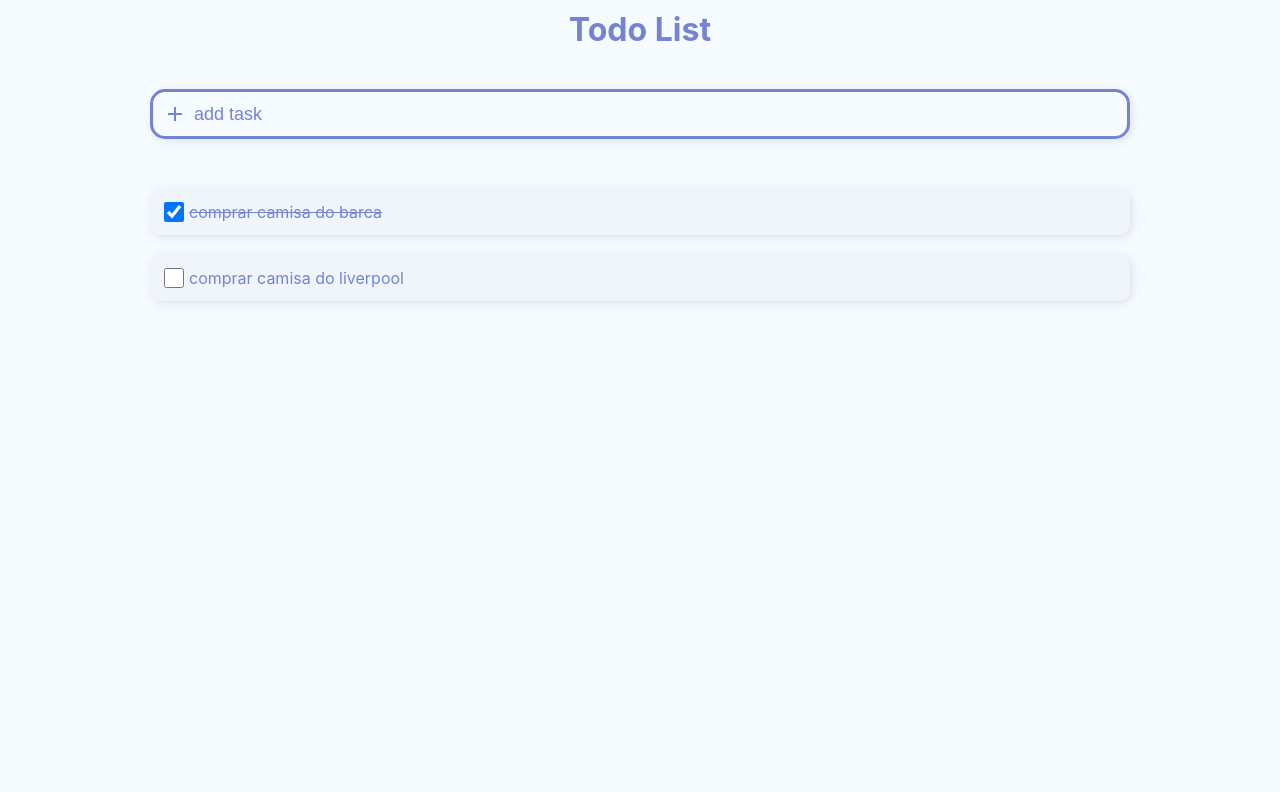
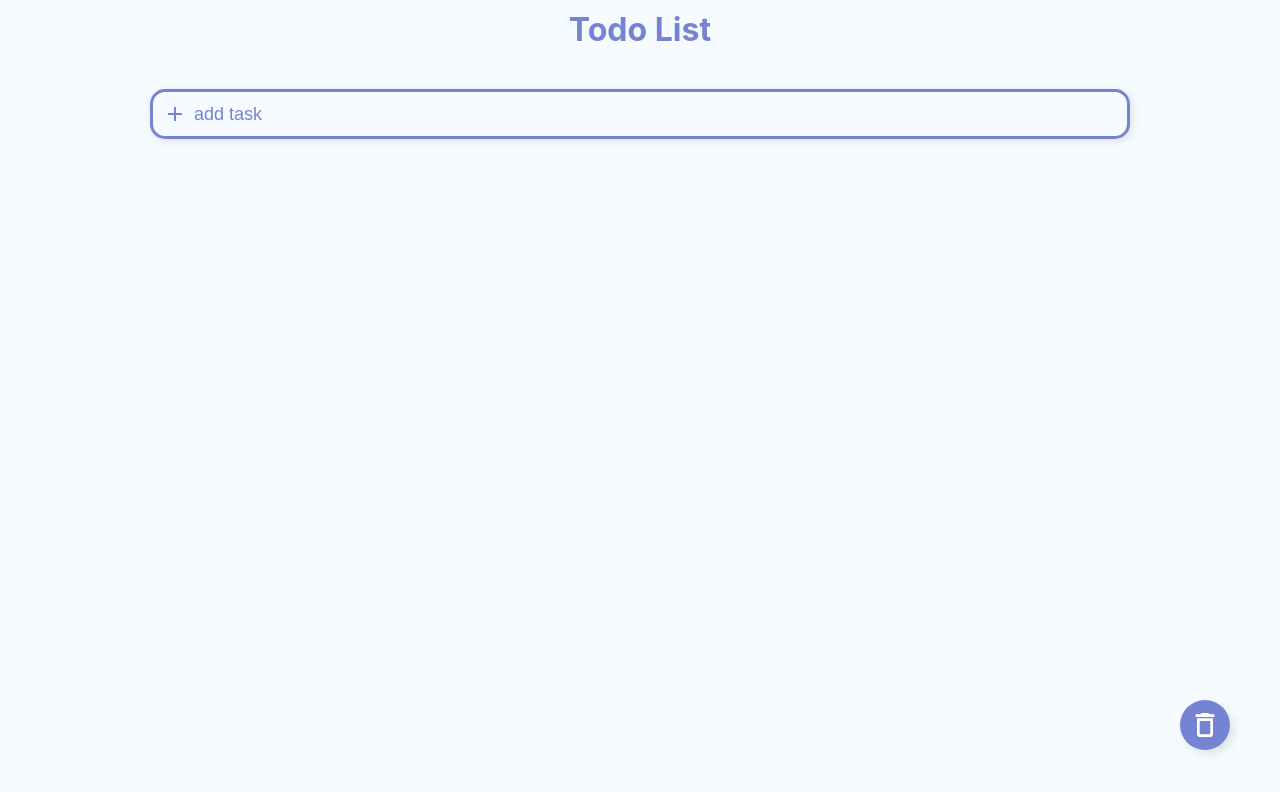
Before and after one commit to iamlipe/project-basic-todo, a React (Create React App) app: page / in a window 1280 px wide. Shown: the top 792 px of the page. Built offline with nearby package versions, Linux system fonts and the light colour scheme.

Commit message:
adiciona funçao de remover

```diff
--- a/src/App.styles.ts
+++ b/src/App.styles.ts
@@ -20,3 +20,25 @@ export const Header = styled.h1`
   padding-bottom: 20px;
   margin-bottom: 20px;
 `;
+
+export const ExcludeBox = styled.button`
+  width: 50px;
+  height: 50px;
+  background-color: #7583D3;
+  border-radius: 50%;
+  box-shadow: 4px 4px 10px rgba(0, 0, 0, 0.1);
+  border: none;
+  position: fixed;
+  bottom: 50px;
+  right: 50px;
+  display: flex;
+  flex-direction: column;
+  align-items: center;
+  justify-content: center;
+  cursor: pointer;
+
+  p {
+    margin: 0;
+    font-size: 10px;
+  }
+`;
--- a/src/App.tsx
+++ b/src/App.tsx
@@ -3,20 +3,33 @@ import { Item } from './types/item'
 import * as Component from './App.styles'
 import ListItem from './components/ListItem';
 import AddItem from './components/AddItem';
+import trashIcon from './images/trash.svg';
+import { idText } from 'typescript';
 
 export default function App() {
-  const [list, setList] = useState<Item[]>([
-    {id: 1, title: 'comprar camisa do barca', completed: true},
-    {id: 2, title: 'comprar camisa do liverpool', completed: false}
-  ])
+  const [list, setList] = useState<Item[]>([])
 
   const handleTask = (task: string) => {
+    const idTask = list.length !== 0
+      ? Math.max(...list.map((item) => item.id)) + 1 : 1;
     const newList = [
       ...list,
-      { id: 3, title: task, completed: false }
+      { id: idTask, title: task, completed: false }
     ]
     setList(newList);
   }
+
+  const handleChecked = (checked: boolean, title: string, id: number) => {
+    const newList = list.filter((item) => item.id !== id )
+    newList.push({id: id, title: title, completed: checked })
+    newList.sort((a, b) => a.id - b.id)
+    setList(newList);
+  }
+
+  const excludeTask = () => {
+    const newList = list.filter((item) => item.completed === false)
+    setList(newList)
+  };
 
   return(
     <Component.Container>
@@ -24,7 +37,11 @@ export default function App() {
         <Component.Header>Todo List</Component.Header>
 
         <AddItem onEnter={handleTask}/>
-        {list.map((item) =>  <ListItem key={item.id} item={item} /> )}
+        {list.map((item) =>  <ListItem key={item.id} item={item} done={handleChecked} /> )}
+
+        <Component.ExcludeBox onClick={excludeTask}>
+          <img src={trashIcon} alt="trash" />
+        </Component.ExcludeBox>
 
       </Component.Content>
     </Component.Container>
--- a/src/components/AddItem/index.tsx
+++ b/src/components/AddItem/index.tsx
@@ -18,7 +18,7 @@ export default function AddItem({ onEnter }: Props) {
 
   return (
     <Content.Container>
-      <img src={moreIcon} alt="more" ></img>
+      <img src={moreIcon} alt="more" />
       <input
         type="text"
         placeholder="add task"
--- a/src/components/ListItem/index.tsx
+++ b/src/components/ListItem/index.tsx
@@ -1,20 +1,29 @@
-import React, { useState } from 'react';
+import React, { useEffect, useState } from 'react';
 import * as Component from './styles'
 import { Item } from '../../types/item'
 
 type Props = {
-	item: Item
+	item: Item;
+	done: (checked: boolean, title: string, id: number) => void
 }
 
-export default function ListItem({item}: Props) {
+export default function ListItem({item, done}: Props) {
 	const [isChecked, setIsChecked] = useState(item.completed)
+
+	const setCheckedTask = ({target}: any) => {
+		setIsChecked(target.checked)
+	}
+
+	useEffect(() => {
+		done(isChecked, item.title, item.id);
+	},[isChecked])
 
 	return (
 		<Component.Container checked={isChecked}>
 			<input
 				type="checkbox"
 				checked={isChecked}
-				onChange={({target}) => setIsChecked(target.checked) }
+				onChange={setCheckedTask}
 			/>
 			<label>{item.title}</label>
 		</Component.Container>
```
Also changed, not shown: src/images/trash.svg (added).
